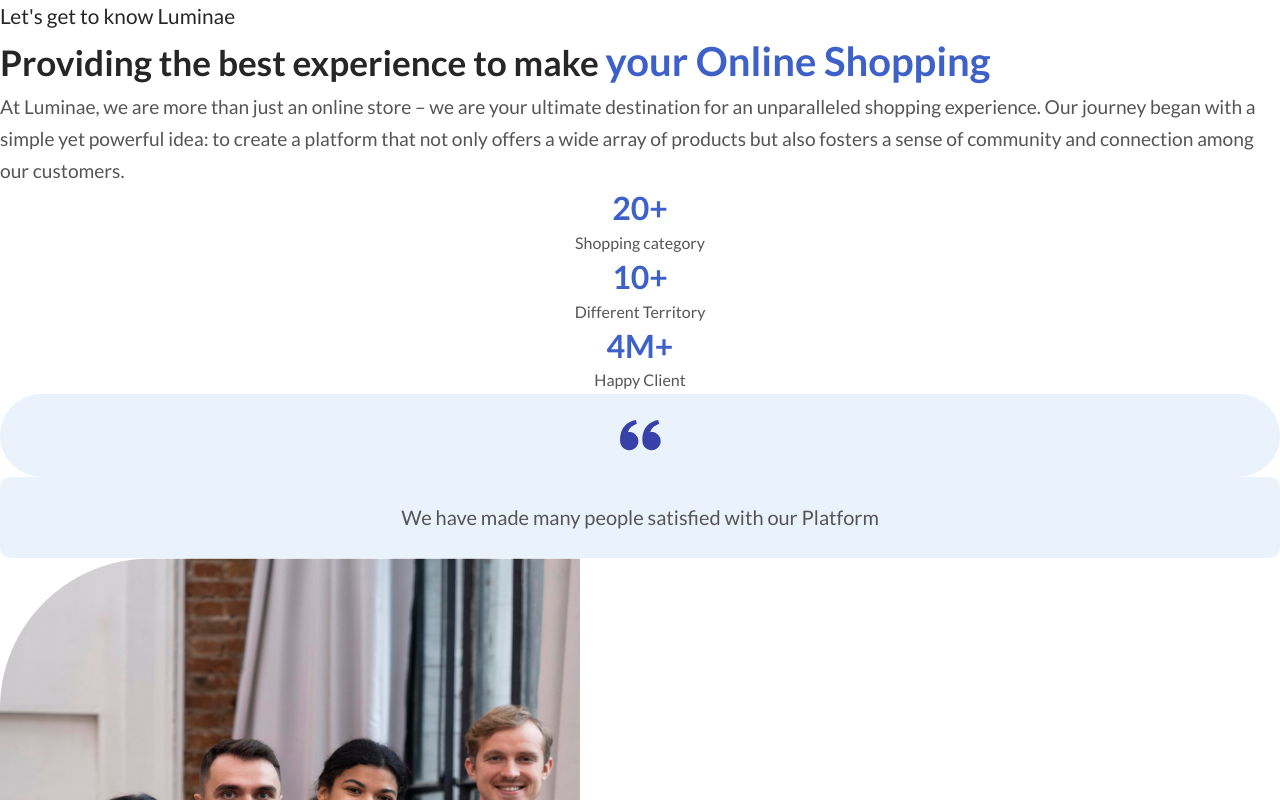
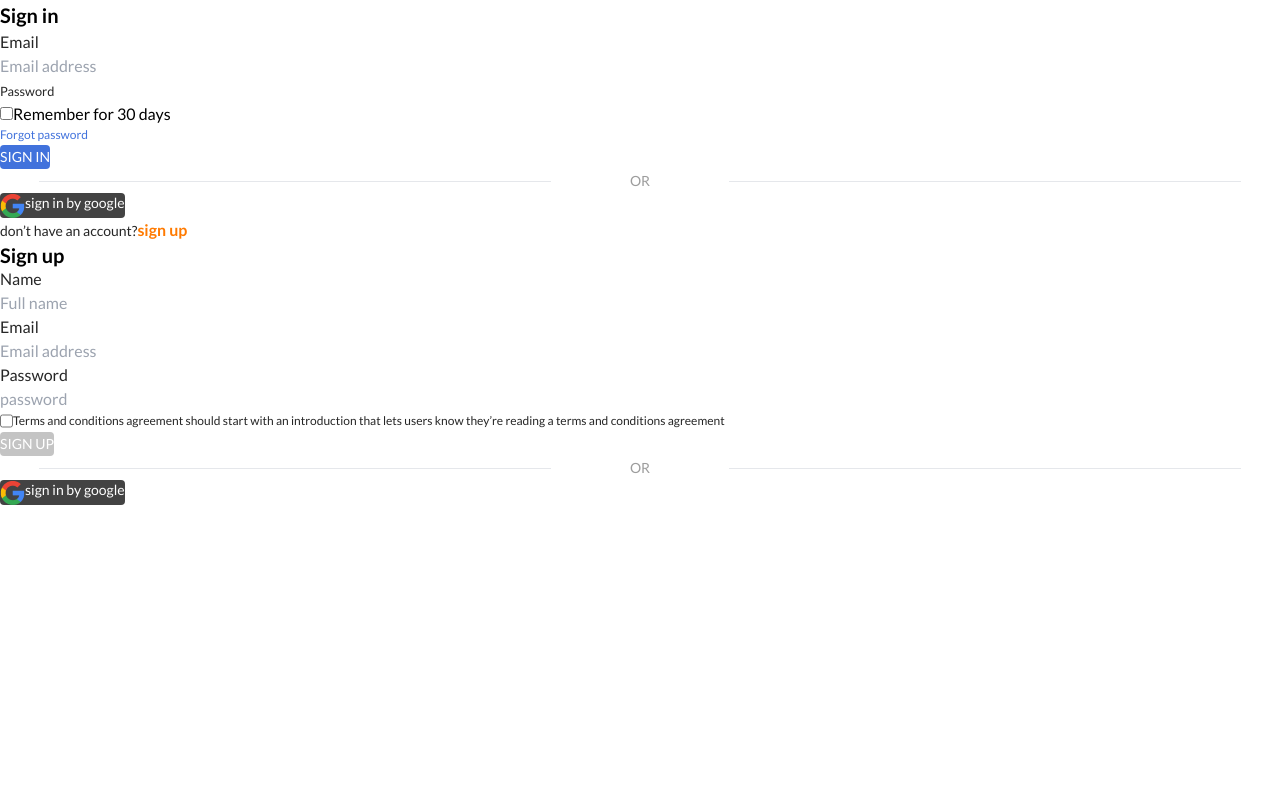
Before and after one commit to 9ightshade/Luminae-ecommerce-netisens, a React (Vite) app: page / in a window 1280 px wide. Shown: the top 800 px of the page. Built offline with nearby package versions, Linux system fonts and the light colour scheme.

Commit message:
sign in and sign up

```diff
--- a/src/App.jsx
+++ b/src/App.jsx
@@ -1,14 +1,20 @@
 // import { Logo } from "./components/shared/logo";
-import { Concerns } from "./components/aboutUs/concernsForm";
-import { Intro, TeamPhoto } from "./components/aboutUs/intro";
-import { Services } from "./components/aboutUs/services";
+// import { Concerns } from "./components/aboutUs/concernsForm";
+// import { Intro, TeamPhoto } from "./components/aboutUs/intro";
+
+import { SignUp } from "./components/signup/signUp";
+import { SignIn } from "./components/signin/signIn";
+
+// import { Services } from "./components/aboutUs/services";
 function App() {
   return (
     <div>
-      <Intro />
+      {/* <Intro />
       <TeamPhoto />
       <Services />
-      <Concerns />
+      <Concerns /> */}
+<SignIn/>       <SignUp/>
+
     </div>
   );
 }
--- a/src/components/signin/signIn.jsx
+++ b/src/components/signin/signIn.jsx
@@ -0,0 +1,155 @@
+import googleLogo from "../../assets/images/forms/google-logo.png";
+
+export const SignIn = () => {
+  return (
+    <form action="POST">
+      <h1
+        className="
+text-[#000]
+text-[1.25rem]
+font-[600]
+"
+      >
+        Sign in
+      </h1>
+      <label
+        htmlFor="email"
+        className="
+      text-[#262626]
+      text[.8rem]
+font-[400]
+ "
+      >
+        Email
+      </label>
+      <input
+        type="email"
+        name="email"
+        id="email"
+        placeholder="Email address"
+        className="
+              block
+
+              "
+      />
+
+      <label
+        htmlFor="password"
+        className="
+
+text-[#262626]
+text-[.8rem]
+font-[400]"
+      >
+        Password
+      </label>
+      <input type="password" name="password" id="password" />
+
+      <div>
+        <label htmlFor="checkbox">
+          <input
+            type="checkbox"
+            name="checkbox"
+            id="checkbox"
+            className="
+
+         text-[#262626]
+text-[.5rem]
+font-[400]
+          "
+          />
+          Remember for 30 days
+        </label>
+
+        <p
+          className="text-[#4172DC]
+text-[12px]
+font-[400]
+        "
+        >
+          Forgot password
+        </p>
+      </div>
+
+      <button
+        type="submit"
+        className="
+     rounded-[4px]
+bg-[#4172DC]
+text-[#FFF]
+text-center;
+text-[14px]
+font-[500]
+leading-[1.5rem]
+uppercase
+
+      "
+      >
+        sign in
+      </button>
+
+      <section className="flex items-center justify-around ">
+        <hr />
+        <p
+          className="text-[#9D9D9D]
+text-center;
+text-[14px]
+font-[500]
+leading-[1.5rem]
+uppercase"
+        >
+          OR
+        </p>
+        <hr />
+      </section>
+
+      <Googlesign />
+
+      <p
+        className="
+text-[#262626]
+text-[14px] font-[500]
+leading-[1.5rem]
+lowercase
+              "
+      >
+        Don’t have an account?
+        <span
+          className="
+text-[#FF7A00]
+text-[16px]
+font-[700]
+leading-[1.5rem]
+lowercase
+        "
+        >
+          Sign Up
+        </span>
+      </p>
+    </form>
+  );
+};
+
+
+export const Googlesign = () => {
+
+    return (
+      <div>
+        <button
+          className="flex
+        rounded-[4px]
+        text-[#FFF]
+text-center
+text-[14px]
+font-[500]
+leading-[1.25rem]
+lowercase
+bg-[#434343]
+        "
+        >
+          <img src={googleLogo} alt="google logo" />
+          <p>Sign in by google</p>
+        </button>
+      </div>
+    );
+}
--- a/src/components/signup/signUp.jsx
+++ b/src/components/signup/signUp.jsx
@@ -0,0 +1,115 @@
+import { Googlesign } from "../signin/signIn";
+
+export const SignUp = () => {
+  return (
+    <form>
+      <h1
+        className="
+            text-[#000]
+            text-[20px]
+font-[700]
+leading-[1.5rem]"
+      >
+        Sign up
+      </h1>
+
+      <label
+        htmlFor="username"
+        className="
+               text-[#262626]
+      text[.8rem]
+font-[400]
+      "
+      >
+        Name
+      </label>
+      <input
+        type="text"
+        name="username"
+        id="username"
+        placeholder="Full name"
+        className="block"
+      />
+
+      <label
+        htmlFor="email"
+        className="      text-[#262626]
+      text[.8rem]
+font-[400]"
+      >
+        Email
+      </label>
+      <input
+        type="email"
+        name="email"
+        id="email"
+        placeholder="Email address"
+        className="block"
+      />
+
+      <label
+        htmlFor="password"
+        className="
+            text-[#262626]
+      text[.8rem]
+font-[400]
+      "
+      >
+        Password
+      </label>
+      <input
+        type="password"
+        name="password"
+        id="password"
+        placeholder="password"
+        className="block"
+      />
+
+      <section className="flex">
+        <input type="checkbox" name="" id="" />
+        <p
+          className="
+text-[#262626]
+text-[12px]
+font-[400]
+leading-[1.25rem]
+        "
+        >
+          Terms and conditions agreement should start with an introduction that
+          lets users know they’re reading a terms and conditions agreement
+        </p>
+      </section>
+      <button
+        className="
+          rounded-[4px]
+bg-[#C4C4C4]
+text-[#FFF]
+text-center
+text-[14px]
+font-[500]
+leading-[1.5rem]
+uppercase
+"
+      >
+        Sign up
+      </button>
+
+      <section className="flex items-center justify-around ">
+        <hr />
+        <p
+          className="text-[#9D9D9D]
+text-center;
+text-[14px]
+font-[500]
+leading-[1.5rem]
+uppercase"
+        >
+          OR
+        </p>
+        <hr />
+      </section>
+
+      <Googlesign />
+    </form>
+  );
+};
--- a/src/index.css
+++ b/src/index.css
@@ -7,3 +7,8 @@
 * {
   font-family: "Lato", sans-serif;
 }
+hr{
+  width:40%;
+height: 1px;
+background: #D9D9D9);
+}
```
Also changed, not shown: src/assets/images/forms/google-logo.png (added).
